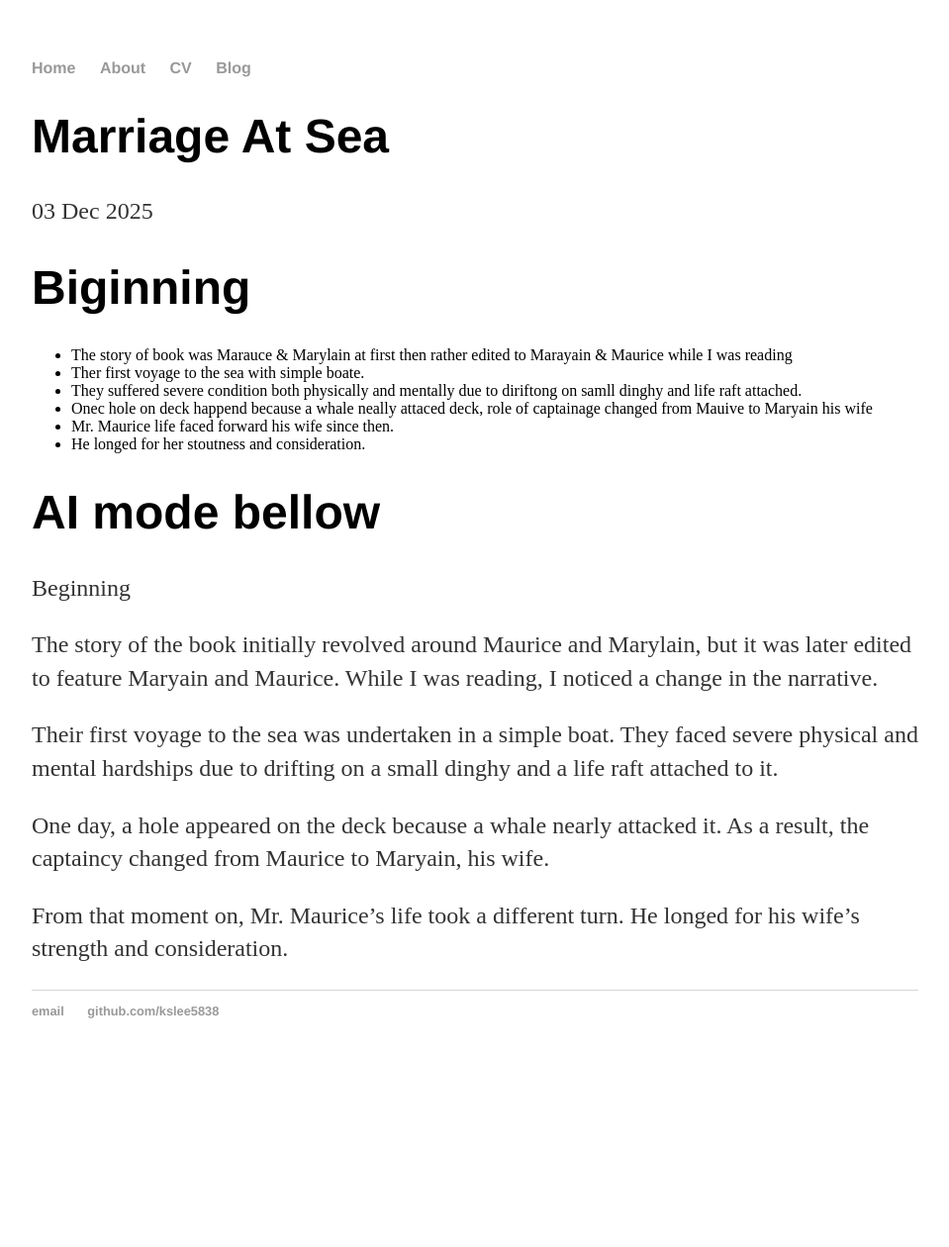
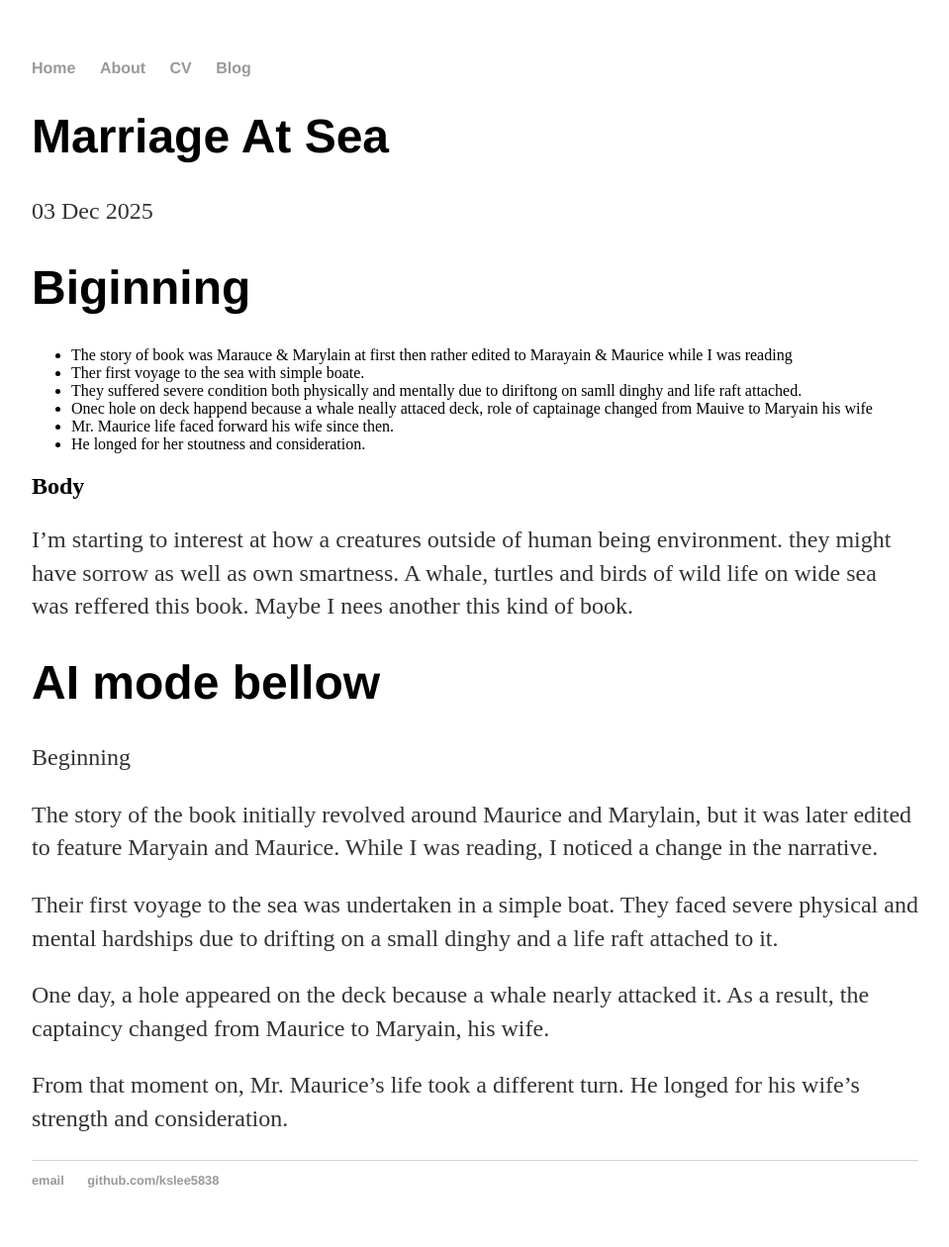
Before and after one commit to kslee5838/kslee5838.github.io, a Jekyll site: the page built from _posts/2025-12-03-Marriage-at-sea.md, in a window 1280 px wide. Shown: the whole page at 99% size, without its empty margins (160-1119 px from the left). Built offline with Jekyll 4.4.1, drawn with Linux system fonts in a browser that asks for light colours; our own code applies the rules of GitHub Pages for plain Markdown files; before the commit the page ends 1089 px from its top, so only the background shows below that.

Commit message:
Helped by SIRI

```diff
--- a/_posts/2025-12-03-Marriage-at-sea.md
+++ b/_posts/2025-12-03-Marriage-at-sea.md
@@ -7,6 +7,9 @@ Marayain & Maurice while I was reading
 - Onec hole on deck happend because a whale neally attaced deck, role of captainage changed from Mauive to Maryain his wife
 - Mr. Maurice life faced forward his wife since then.
 - He longed for her stoutness and consideration.
+
+## Body
+I'm starting to interest at how a creatures outside of human being environment. they might have sorrow as well as own smartness. A whale, turtles and birds of wild life on wide sea was reffered this book. Maybe I nees another this kind of book.
 
 # AI mode bellow
 Beginning
```
